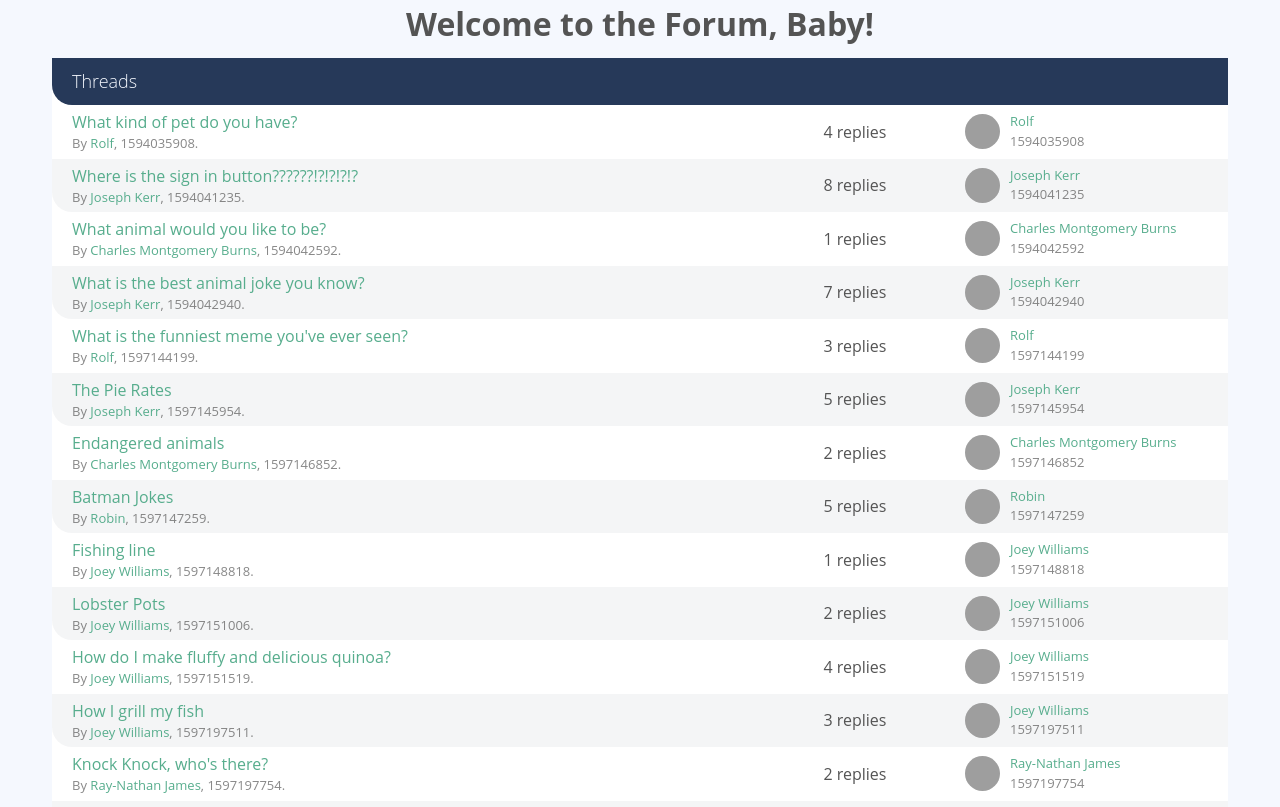
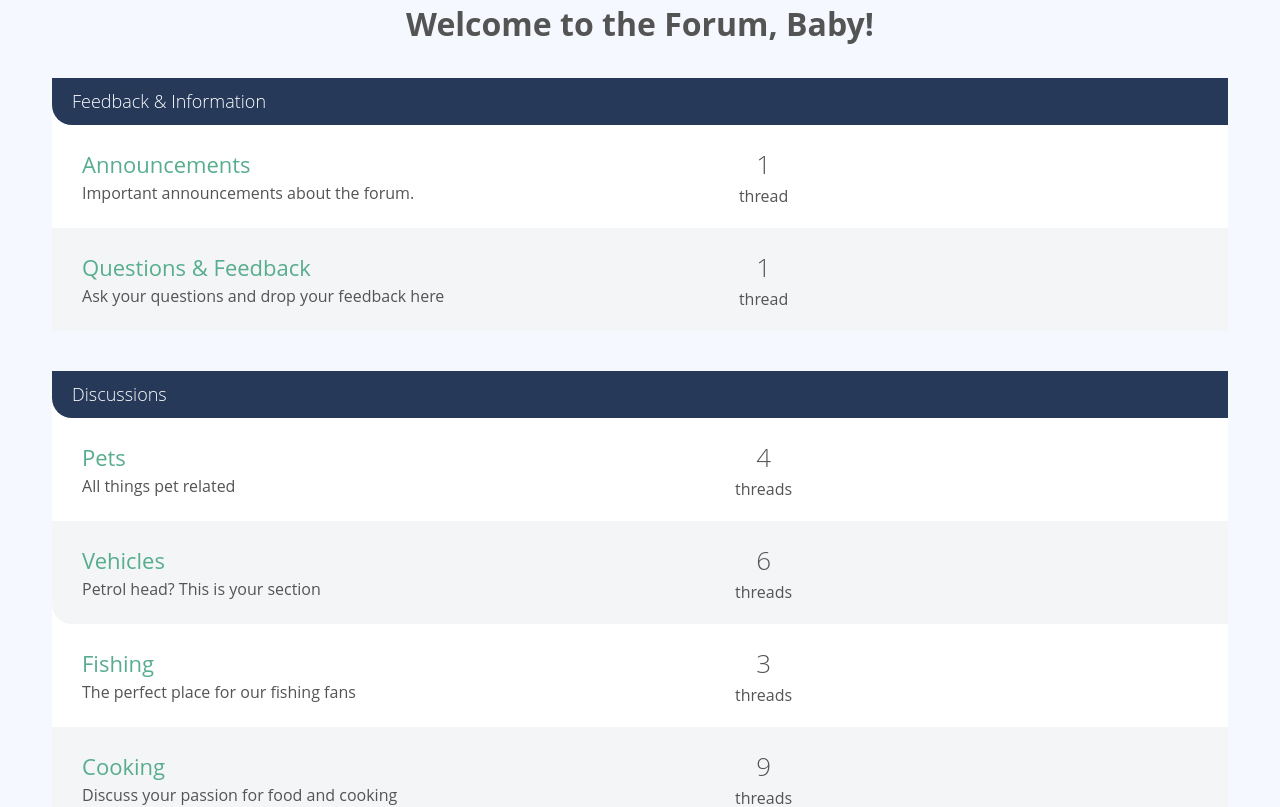
Before and after one commit to JimSadler/vue_forum, a Vue app: page / in a window 1280 px wide. Shown: the top 807 px of the page. Built offline with nearby package versions, Linux system fonts and the light colour scheme; grey boxes are pictures that could not be loaded.

Commit message:
added category, and forumlist components

```diff
--- /dev/null
+++ b/src/components/AppDate.vue
@@ -0,0 +1,31 @@
+<template>
+  <span :title="humanFriendlyDate()">
+    {{ diffForHumans() }}
+  </span>
+</template>
+
+<script>
+import dayjs from 'dayjs'
+import relativeTime from 'dayjs/plugin/relativeTime'
+import localizedDate from 'dayjs/plugin/localizedFormat'
+dayjs.extend(relativeTime)
+dayjs.extend(localizedDate)
+export default {
+  props: {
+    timestamp: {
+      required: true,
+      type: Number
+    }
+  },
+  methods: {
+    diffForHumans() {
+      return dayjs.unix(this.timestamp).fromNow()
+    },
+    humanFriendlyDate() {
+      return dayjs.unix(this.timestamp).format('llll')
+    }
+  }
+}
+</script>
+
+<style></style>
--- /dev/null
+++ b/src/components/CategoryList.vue
@@ -0,0 +1,34 @@
+<template>
+  <ForumList
+    v-for="category in categories"
+    :key="category.id"
+    :forums="getForumsForCategory(category)"
+    :title="category.name"
+    :category-id="category.id"
+  />
+</template>
+
+<script>
+import ForumList from '@/components/ForumList'
+import sourceData from '@/data.json'
+export default {
+  components: {
+    ForumList
+  },
+  props: {
+    categories: {
+      required: true,
+      type: Array
+    }
+  },
+  methods: {
+    getForumsForCategory(category) {
+      return sourceData.forums.filter(
+        (forum) => forum.categoryId === category.id
+      )
+    }
+  }
+}
+</script>
+
+<style></style>
--- /dev/null
+++ b/src/components/ForumList.vue
@@ -0,0 +1,64 @@
+<template>
+  <div class="col-full">
+    <div class="forum-list">
+      <h2 class="list-title">
+        <router-link
+          v-if="categoryId"
+          :to="{ name: 'Category', params: { id: categoryId } }"
+          >{{ title }}</router-link
+        >
+        <span v-else>{{ title }}</span>
+      </h2>
+
+      <div class="forum-listing" v-for="forum in forums" :key="forum.id">
+        <div class="forum-details">
+          <router-link
+            class="text-xlarge"
+            :to="{ name: 'Forum', params: { id: forum.id } }"
+            >{{ forum.name }}</router-link
+          >
+          <p>{{ forum.description }}</p>
+        </div>
+
+        <div class="threads-count">
+          <p>
+            <span class="count">{{ forum.threads?.length }}</span>
+            {{ forumThreadsWord(forum) }}
+          </p>
+        </div>
+
+        <div class="last-thread"></div>
+      </div>
+    </div>
+  </div>
+</template>
+
+<script>
+export default {
+  props: {
+    forums: {
+      required: true,
+      type: Array
+    },
+    title: {
+      type: String,
+      default: 'Forums'
+    },
+    categoryId: {
+      required: false,
+      type: String
+    }
+  },
+  methods: {
+    forumThreadsWord(forum) {
+      if (forum.threads?.length) {
+        return forum.threads.length > 1 ? 'threads' : 'thread'
+      } else {
+        return 'no threads'
+      }
+    }
+  }
+}
+</script>
+
+<style></style>
--- a/src/components/PostList.vue
+++ b/src/components/PostList.vue
@@ -21,11 +21,8 @@
           </p>
         </div>
       </div>
-      <div
-        class="post-date text-faded"
-        :title="humanFriendlyDate(post.publishedAt)"
-      >
-        {{ diffForHumans(post.publishedAt) }}
+      <div class="post-date text-faded">
+        <AppDate :timestamp="post.publishedAt" />
       </div>
     </div>
   </div>
@@ -33,11 +30,7 @@
 
 <script>
 import sourceData from '@/data.json'
-import dayjs from 'dayjs'
-import relativeTime from 'dayjs/plugin/relativeTime'
-import localizedDate from 'dayjs/plugin/localizedFormat'
-dayjs.extend(relativeTime)
-dayjs.extend(localizedDate)
+
 export default {
   props: {
     posts: {
@@ -53,12 +46,6 @@
   methods: {
     userById(userId) {
       return this.users.find((p) => p.id === userId)
-    },
-    diffForHumans(timestamp) {
-      return dayjs.unix(timestamp).fromNow()
-    },
-    humanFriendlyDate(timestamp) {
-      return dayjs.unix(timestamp).format('llll')
     }
   }
 }
--- a/src/components/ThreadList.vue
+++ b/src/components/ThreadList.vue
@@ -13,7 +13,7 @@
           </p>
           <p class="text-faded text-xsmall">
             By <a href="#">{{ userById(thread.userId).name }}</a
-            >, {{ thread.publishedAt }}.
+            >, <AppDate :timestamp="thread.publishedAt" />.
           </p>
         </div>
 
@@ -30,7 +30,9 @@
             <p class="text-xsmall">
               <a href="profile.html">{{ userById(thread.userId).name }}</a>
             </p>
-            <p class="text-xsmall text-faded">{{ thread.publishedAt }}</p>
+            <p class="text-xsmall text-faded">
+              <AppDate :timestamp="thread.publishedAt" />
+            </p>
           </div>
         </div>
       </div>
@@ -40,6 +42,7 @@
 
 <script>
 import sourceData from '@/data.json'
+
 export default {
   props: {
     threads: {
@@ -47,6 +50,7 @@
       required: true
     }
   },
+
   data() {
     return {
       posts: sourceData.posts,
--- /dev/null
+++ b/src/components/pages/Category.vue
@@ -0,0 +1,34 @@
+<template>
+  <h1>{{ category.name }}</h1>
+  <ForumList :title="category.name" :forums="getForumsForCategory(category)" />
+</template>
+
+<script>
+import ForumList from '@/components/ForumList'
+import sourceData from '@/data.json'
+export default {
+  components: {
+    ForumList
+  },
+  props: {
+    id: {
+      required: true,
+      type: String
+    }
+  },
+  computed: {
+    category() {
+      return sourceData.categories.find((category) => category.id === this.id)
+    }
+  },
+  methods: {
+    getForumsForCategory(category) {
+      return sourceData.forums.filter(
+        (forum) => forum.categoryId === category.id
+      )
+    }
+  }
+}
+</script>
+
+<style></style>
--- /dev/null
+++ b/src/components/pages/Forum.vue
@@ -0,0 +1,41 @@
+<template>
+  <div class="col-full push-top">
+    <div class="forum-header">
+      <div class="forum-details">
+        <h1>{{ forum.name }}</h1>
+        <p class="text-lead">{{ forum.description }}</p>
+      </div>
+      <a href="new-thread.html" class="btn-green btn-small">Start a thread</a>
+    </div>
+  </div>
+
+  <div class="col-full push-top">
+    <ThreadList :threads="threads" />
+  </div>
+</template>
+
+<script>
+import ThreadList from '@/components/ThreadList'
+import sourceData from '@/data.json'
+export default {
+  components: {
+    ThreadList
+  },
+  props: {
+    id: {
+      required: true,
+      type: String
+    }
+  },
+  computed: {
+    forum() {
+      return sourceData.forums.find((forum) => forum.id === this.id)
+    },
+    threads() {
+      return sourceData.threads.filter((thread) => thread.forumId === this.id)
+    }
+  }
+}
+</script>
+
+<style scoped></style>
--- a/src/components/pages/Home.vue
+++ b/src/components/pages/Home.vue
@@ -1,19 +1,19 @@
 <template>
   <h1>Welcome to the Forum, Baby!</h1>
-  <ThreadList :threads="threads" />
+  <CategoryList :categories="categories" />
 </template>
 
 <script>
-import ThreadList from '@/components/ThreadList'
+import CategoryList from '@/components/CategoryList'
 
 import sourceData from '@/data.json'
 export default {
   components: {
-    ThreadList
+    CategoryList
   },
   data() {
     return {
-      threads: sourceData.threads
+      categories: sourceData.categories
     }
   }
 }
--- a/src/main.js
+++ b/src/main.js
@@ -4,4 +4,19 @@
 
 const forumApp = createApp(App)
 forumApp.use(router)
+
+const requireComponent = require.context(
+  './components',
+  true,
+  /App[A-Z]\w+\.(vue|js)$/
+)
+requireComponent.keys().forEach(function(fileName) {
+  let baseComponentConfig = requireComponent(fileName)
+  baseComponentConfig = baseComponentConfig.default || baseComponentConfig
+  const baseComponentName =
+    baseComponentConfig.name ||
+    fileName.replace(/^.+\//, '').replace(/\.\w+$/, '')
+  forumApp.component(baseComponentName, baseComponentConfig)
+})
+
 forumApp.mount('#app')
--- a/src/router/index.js
+++ b/src/router/index.js
@@ -1,6 +1,8 @@
 import Home from '@/components/pages/Home'
 import ThreadShow from '@/components/pages/ThreadShow'
 import NotFound from '@/components/pages/NotFound'
+import Forum from '@/components/pages/Forum'
+import Category from '@/components/pages/Category'
 import { createRouter, createWebHistory } from 'vue-router'
 import sourceData from '@/data.json'
 
@@ -9,6 +11,18 @@
     path: '/',
     name: 'Home',
     component: Home
+  },
+  {
+    path: '/category/:id',
+    name: 'Category',
+    component: Category,
+    props: true
+  },
+  {
+    path: '/forum/:id',
+    name: 'Forum',
+    component: Forum,
+    props: true
   },
   {
     path: '/thread/:id',
```
